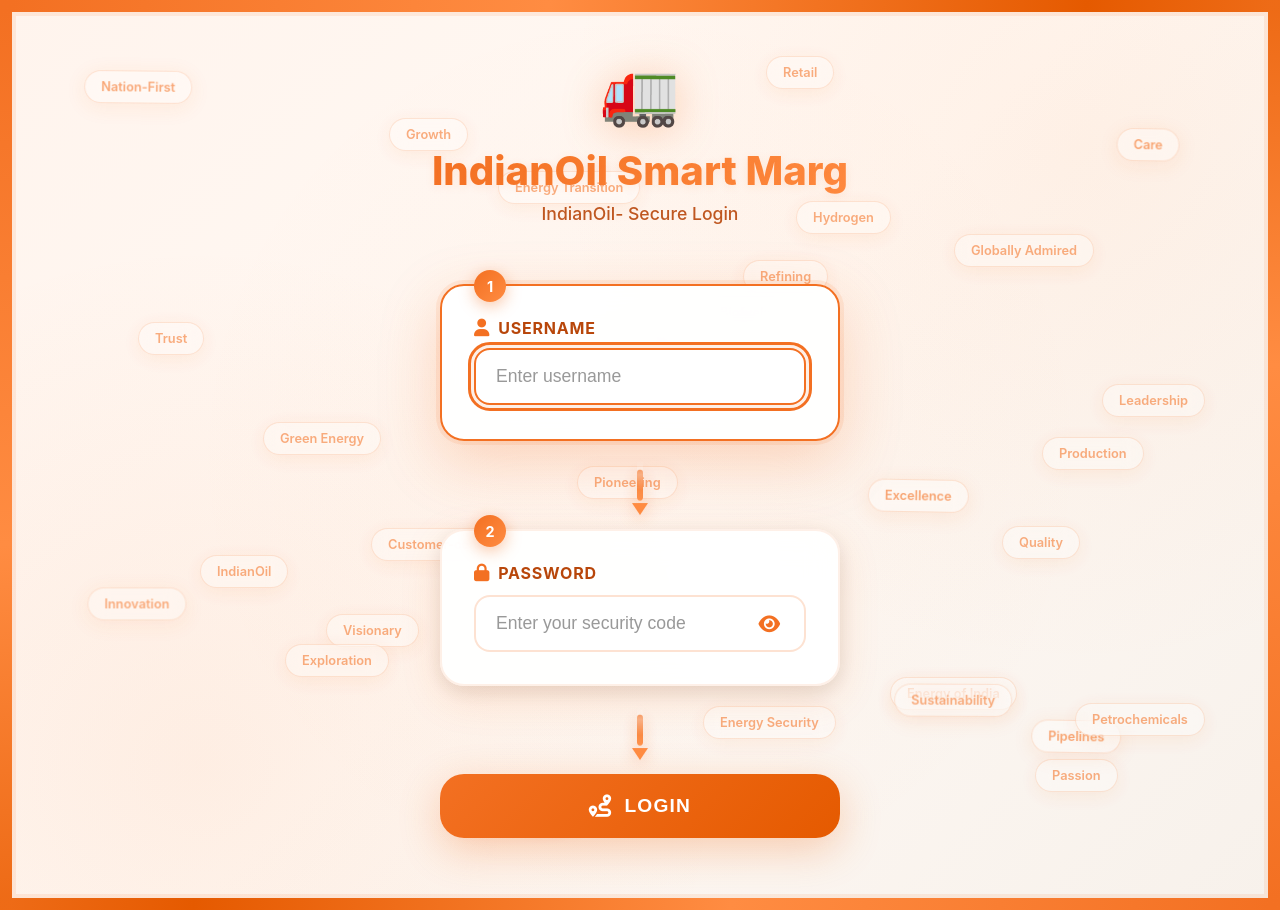
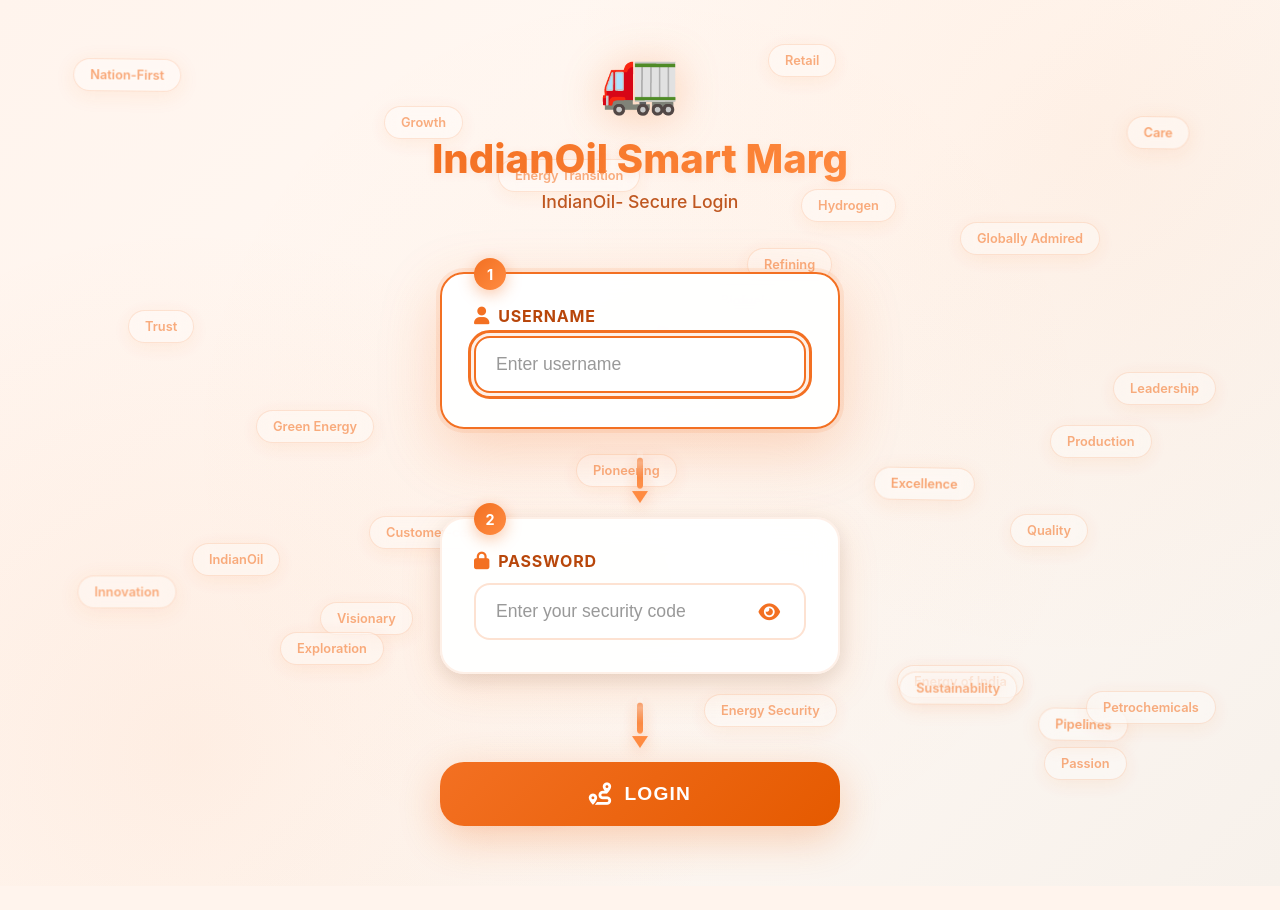
Before and after one commit to kiran20-20/traial_1, a Flask app: page /login in a window 1280 px wide. After the commit the page ends 859 px from the top, so only its background shows below. Run offline with Flask 3, Linux system fonts and the light colour scheme.

Commit message:
Update login.html

```diff
--- a/templates/login.html
+++ b/templates/login.html
@@ -32,16 +32,6 @@
             display: flex;
             align-items: center;
             justify-content: center;
-            border: 12px solid;
-            border-image: linear-gradient(135deg,
-                var(--iocl-primary) 0%,
-                var(--iocl-accent) 25%,
-                var(--iocl-secondary) 50%,
-                var(--iocl-accent) 75%,
-                var(--iocl-primary) 100%) 1;
-            box-shadow:
-                inset 0 0 0 4px rgba(243, 112, 34, 0.1),
-                0 0 40px rgba(243, 112, 34, 0.3);
         }
 
         /* Enhanced Floating Background Elements */
```
